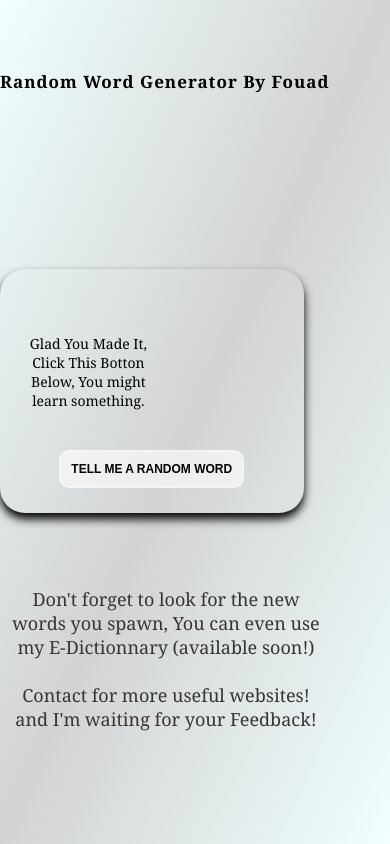
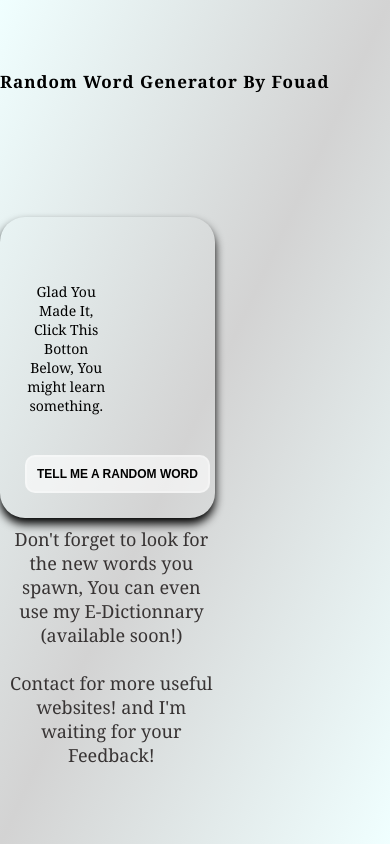
Before and after one commit to Nube-Negra-Di-Guerra/Random-Word-Generator, a plain HTML site: page index.html in a window 390 px wide. Drawn offline with Linux system fonts and the light colour scheme.

Commit message:
Update styles.css

```diff
--- a/styles.css
+++ b/styles.css
@@ -64,6 +64,7 @@ body{
 
 @media (min-width:300px) and (max-width:500px) {
     body{
+        width: 65%;
         margin: 0;
         background: linear-gradient(to top left, azure, lightgray, azure);
         height: 100vh;
@@ -84,8 +85,8 @@ body{
         border-radius: 25px;
         justify-content: center;
         align-items: center;
-        width: 65%;/*
-        position: relative;*/
+        width: 65%;
+        position: relative;
         margin-top: 6%;
     }
 
```
